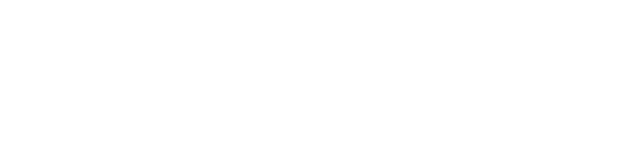
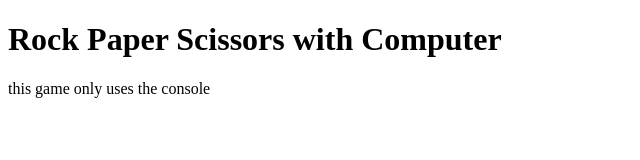
Before and after one commit to jax-01/rock-paper-scissors, a plain HTML site: page index.html in a window 1280 px wide. Shown: the whole page, without its empty margins (0-640 px from the left). Drawn offline with Linux system fonts and the light colour scheme.

Commit message:
Add few text in browser

```diff
--- a/index.html
+++ b/index.html
@@ -7,5 +7,7 @@
 </head>
 <body>
     <script src="./script.js"></script>
+    <h1>Rock Paper Scissors with Computer</h1>
+    <p>this game only uses the console</p>
 </body>
 </html>
```
